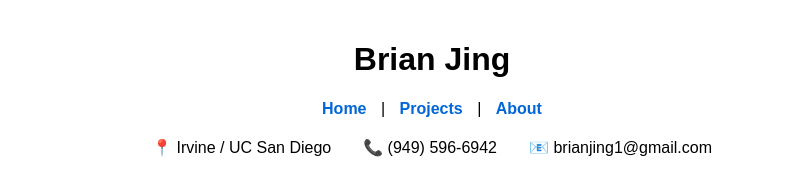
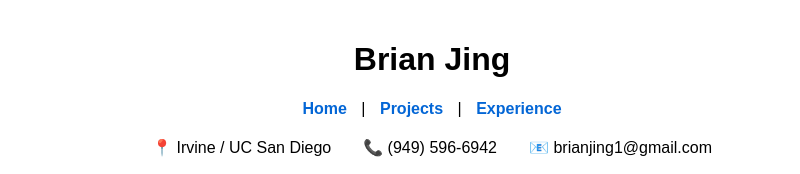
Before and after one commit to brianjjing/brianjjing.github.io, a plain HTML site: page index.html in a window 1280 px wide. Shown: the top 174 px of the page, without its empty margins (208-1008 px from the left). Drawn offline with Linux system fonts and the light colour scheme.

Commit message:
Update index.html

```diff
--- a/index.html
+++ b/index.html
@@ -31,7 +31,7 @@
 <nav>
   <a href="index.html">Home</a> |
   <a href="projects.html">Projects</a> |
-  <a href="about.html">About</a>
+  <a href="experience.html">Experience</a>
 </nav>
 
 <p align="center">
```
